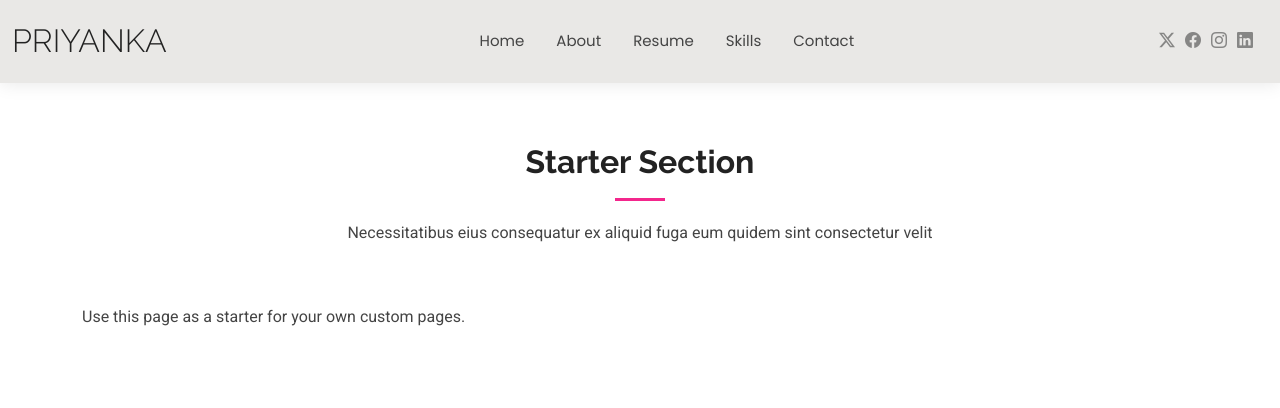
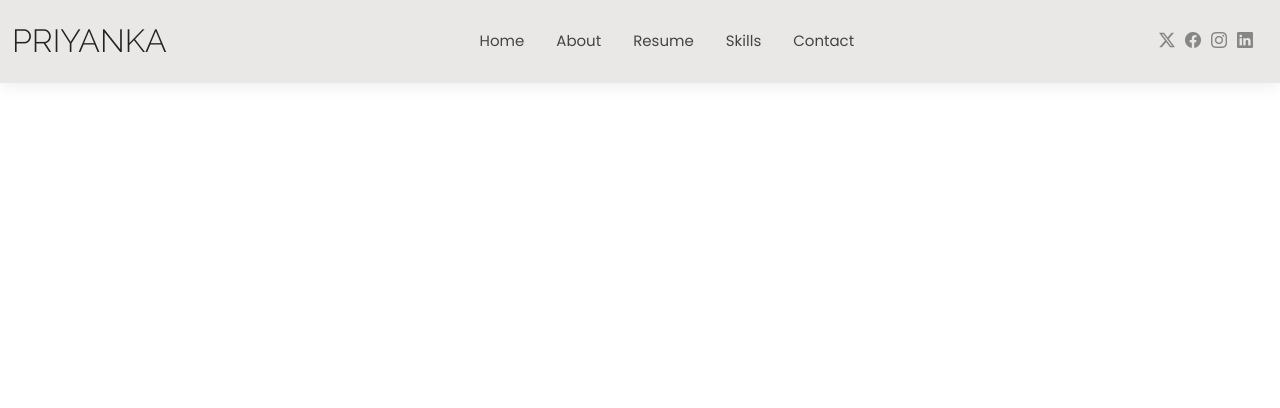
Before and after one commit to Poorajithst/Priyanka, a plain HTML site: page starter-page.html in a window 1280 px wide. Drawn offline with Linux system fonts and the light colour scheme.

```diff
--- a/starter-page.html
+++ b/starter-page.html
@@ -69,22 +69,6 @@
   </header>
 
   <main class="main">
-
-    <!-- Starter Section Section -->
-    <section id="starter-section" class="starter-section section">
-
-      <!-- Section Title -->
-      <div class="container section-title" data-aos="fade-up">
-        <h2>Starter Section</h2>
-        <p>Necessitatibus eius consequatur ex aliquid fuga eum quidem sint consectetur velit</p>
-      </div><!-- End Section Title -->
-
-      <div class="container" data-aos="fade-up">
-        <p>Use this page as a starter for your own custom pages.</p>
-      </div>
-
-    </section><!-- /Starter Section Section -->
-
   </main>
   <!-- Scroll Top -->
   <a href="#" id="scroll-top" class="scroll-top d-flex align-items-center justify-content-center"><i class="bi bi-arrow-up-short"></i></a>
```
Also changed, not shown: index.html (+1 -1 lines).
